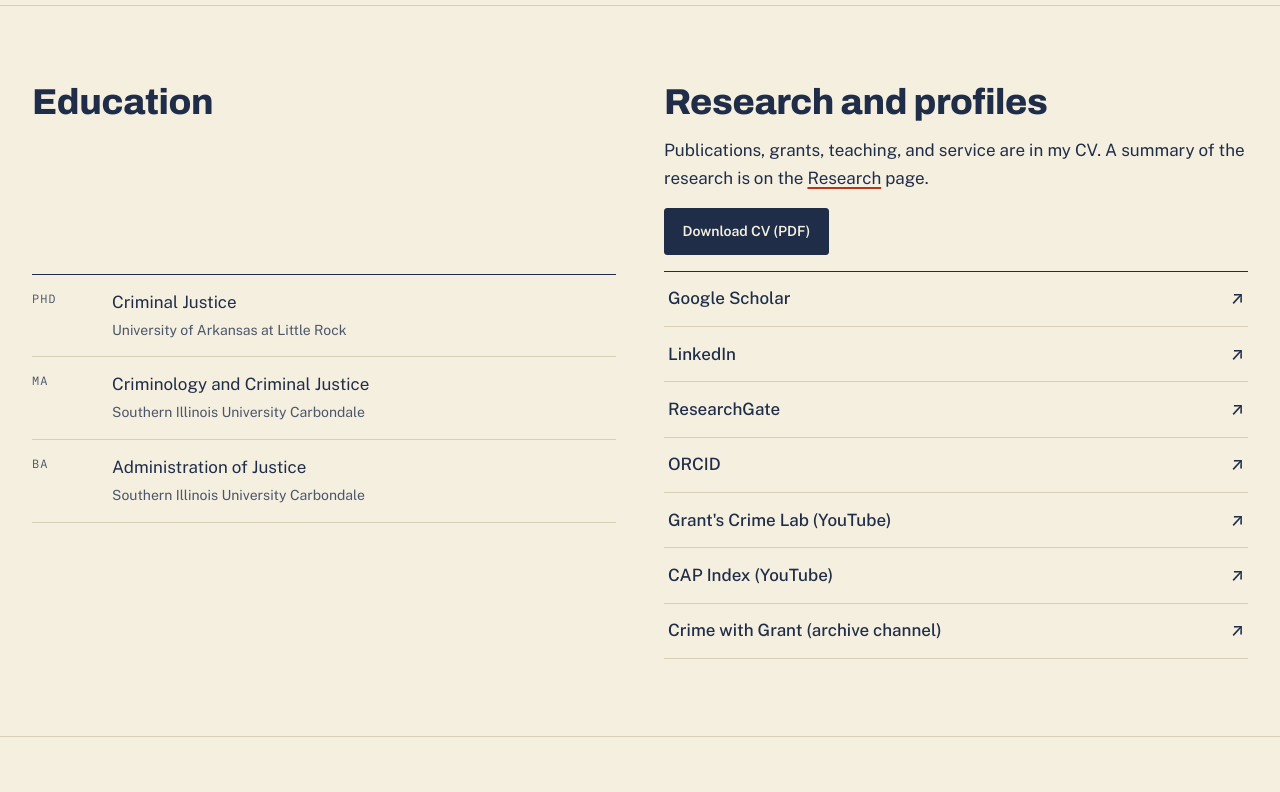
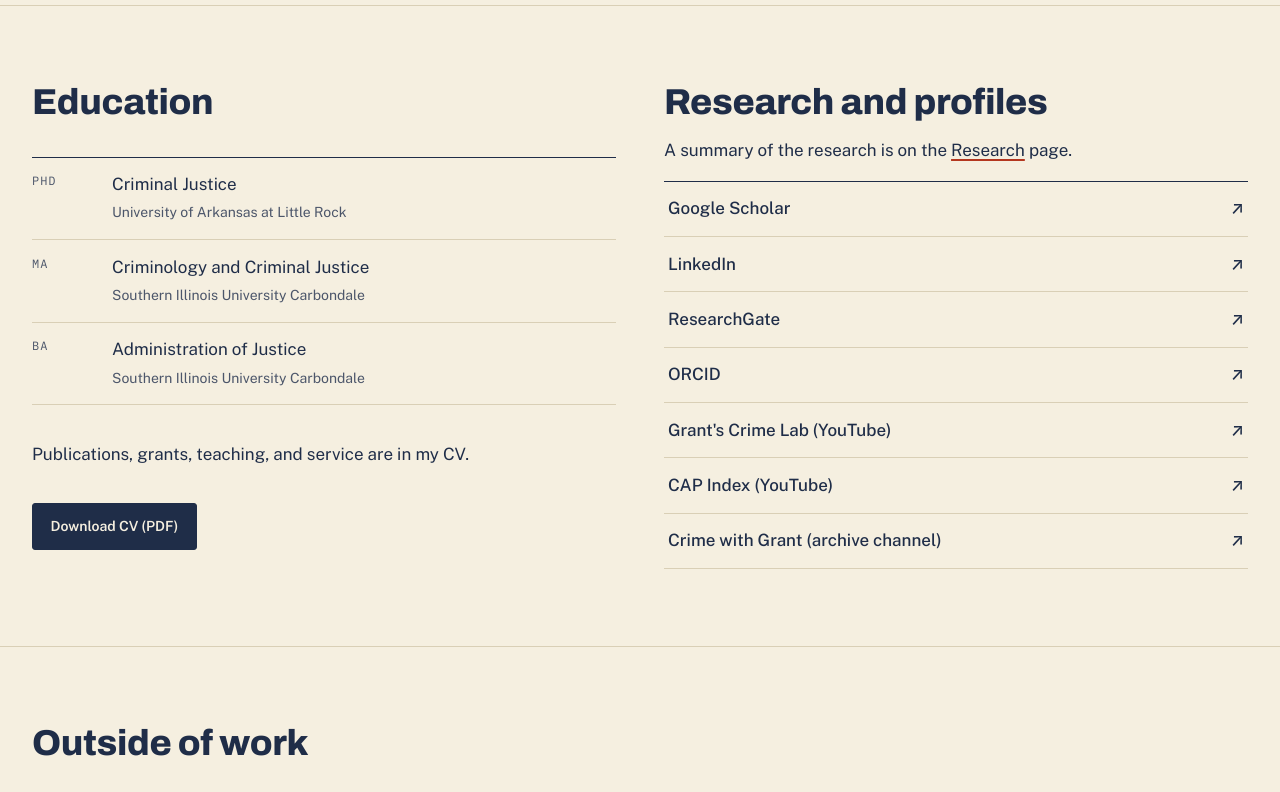
Before and after one commit to gdrawve/geographyofcrime, an Astro site: page /about in a window 1280 px wide. Shown: the part 1900-2692 px from the top of the page. Built offline with nearby package versions, Linux system fonts and the light colour scheme; Astro itself is replaced by a stand-in of ours.

Commit message:
About: CV download moves under Education
Co-Authored-By: Claude Opus 5.5 <noreply@anthropic.com>

```diff
--- a/src/pages/about.astro
+++ b/src/pages/about.astro
@@ -151,11 +151,12 @@ const schema = {
             <div><dt class="label">{e.degree.split(',')[0]}</dt><dd>{e.degree.split(', ')[1]}<br /><span class="muted">{e.school}</span></dd></div>
           ))}
         </dl>
+        <p>Publications, grants, teaching, and service are in my CV.</p>
+        <p><a class="btn" href={person.cv} target="_blank" rel="noopener">Download CV (PDF)</a></p>
       </div>
       <div class="stack">
         <h2>Research and profiles</h2>
-        <p>Publications, grants, teaching, and service are in my CV. A summary of the research is on the <a href="/research/">Research</a> page.</p>
-        <p><a class="btn" href={person.cv} target="_blank" rel="noopener">Download CV (PDF)</a></p>
+        <p>A summary of the research is on the <a href="/research/">Research</a> page.</p>
         <ul class="links">
           {person.profiles.map((p) => (
             <li><a href={p.url} target="_blank" rel="me noopener"><span>{p.label}</span><span aria-hidden="true">↗</span></a></li>
```
